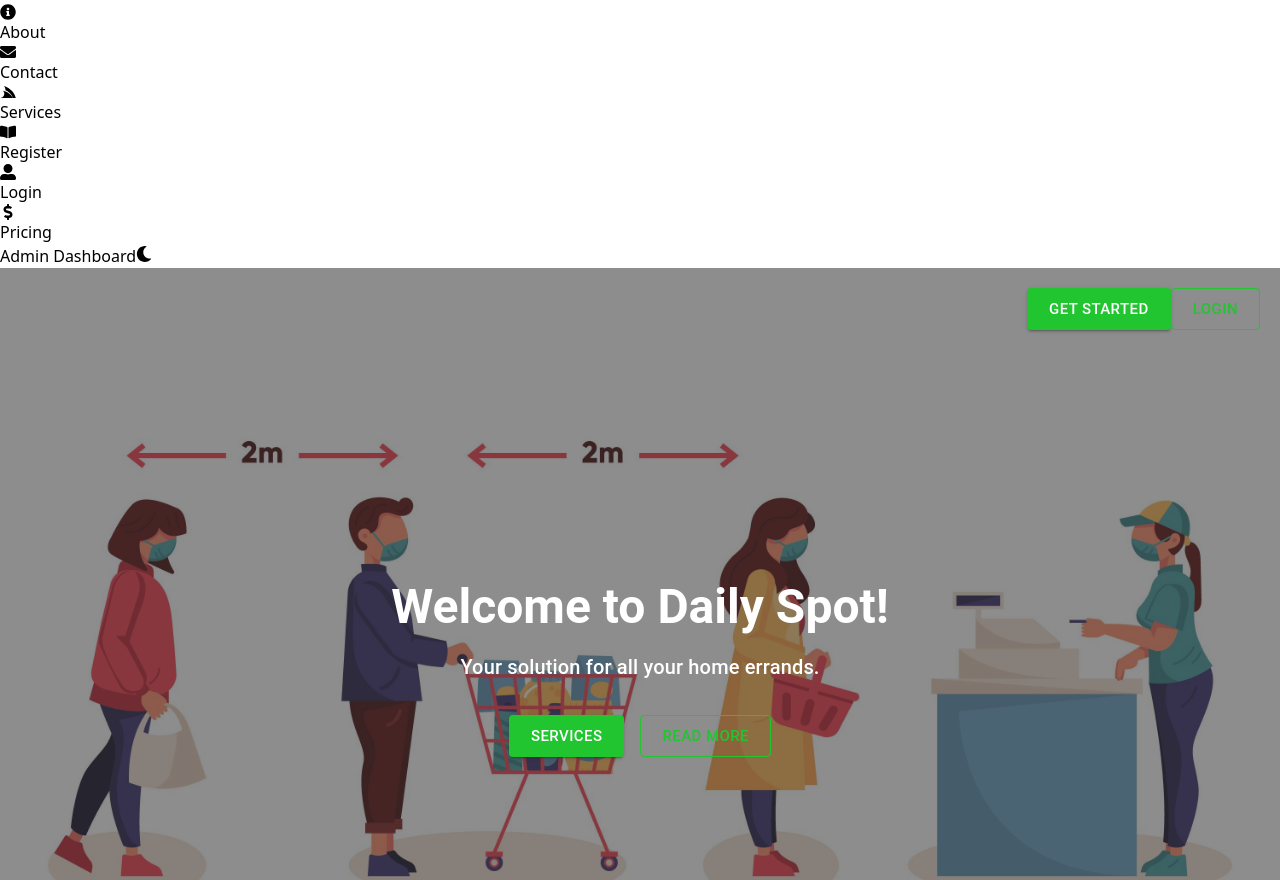
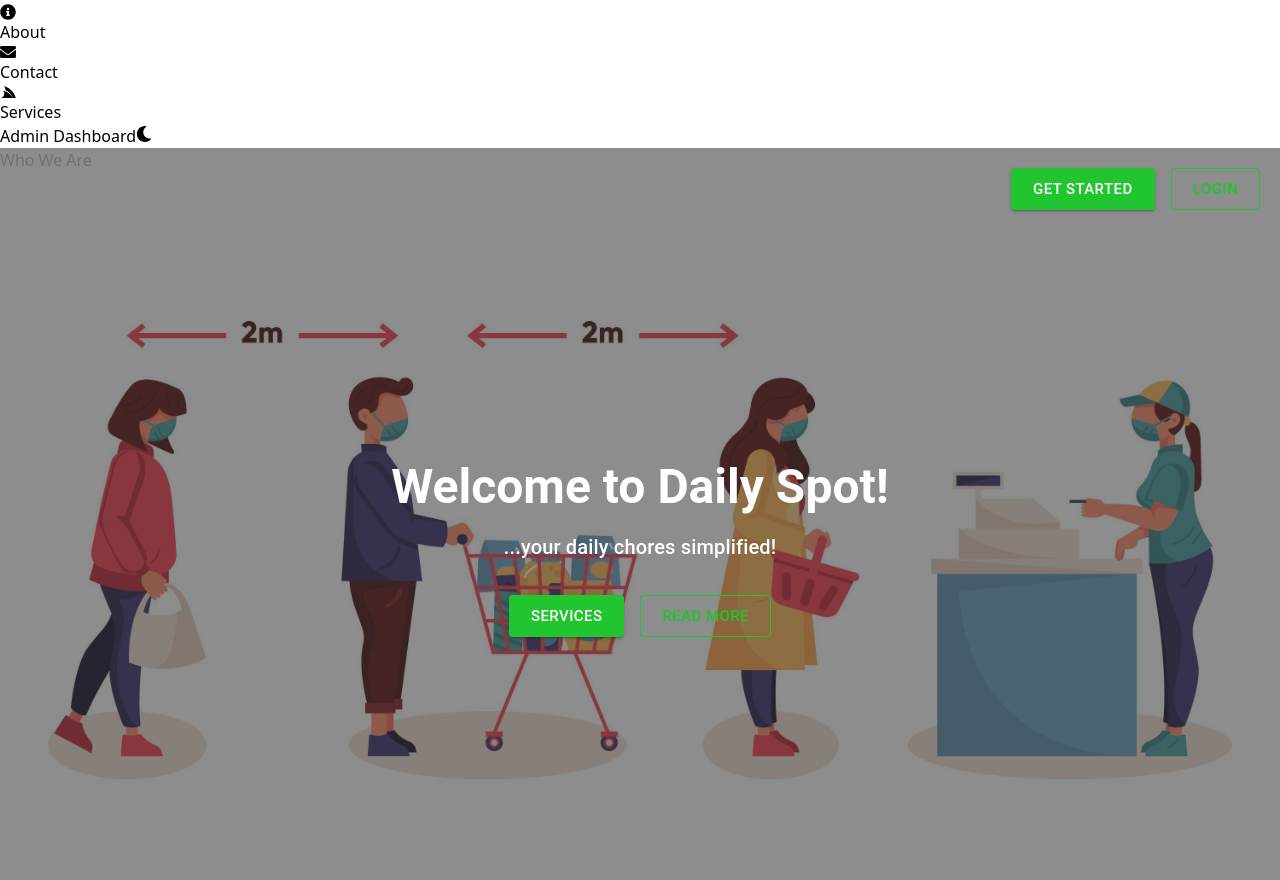
Before and after one commit to Cyber-Home/frontend, a React (Vite) app: page / in a window 1280 px wide. Shown: the part 545-1425 px from the top of the page. Built offline with nearby package versions, Linux system fonts and the light colour scheme.

Commit message:
edited button

```diff
--- a/src/components/Navbar.jsx
+++ b/src/components/Navbar.jsx
@@ -21,9 +21,9 @@
           <NavItem to="/about" icon={<FaInfoCircle />} label="About" isCollapsed={isCollapsed} />
           <NavItem to="/contact" icon={<FaEnvelope />} label="Contact" isCollapsed={isCollapsed} />
           <NavItem to="/services" icon={<FaServicestack />} label="Services" isCollapsed={isCollapsed} />
-          <NavItem to="/signup" icon={<FaBookOpen />} label="Register" isCollapsed={isCollapsed} />
+          {/* <NavItem to="/signup" icon={<FaBookOpen />} label="Register" isCollapsed={isCollapsed} />
           <NavItem to="/login" icon={<FaUserAlt />} label="Login" isCollapsed={isCollapsed} />
-          <NavItem to="/pricing" icon={<FaDollarSign />} label="Pricing" isCollapsed={isCollapsed} />
+          <NavItem to="/pricing" icon={<FaDollarSign />} label="Pricing" isCollapsed={isCollapsed} /> */}
         </nav>
 
         {/* Back Arrow Button */}
--- a/src/pages/HomePage.jsx
+++ b/src/pages/HomePage.jsx
@@ -65,7 +65,7 @@
               Welcome to Daily Spot!
             </Typography>
             <Typography variant="h6" sx={{ mb: 4 }}>
-              Your solution for all your home errands.
+              ...your daily chores simplified!
             </Typography>
 
             {/* Center Buttons: Services and Read More */}
@@ -97,7 +97,7 @@
               variant="contained"
               color="primary"
               size="large"
-              sx={{ backgroundColor: '#04BE16', '&:hover': { backgroundColor: '#02A715' } }}
+              sx={{ backgroundColor: '#04BE16', mr:2, '&:hover': { backgroundColor: '#02A715' } }}
               onClick={() => setIsSignUpOpen(true)} // Open signup modal
             >
               Get Started
@@ -106,7 +106,7 @@
               variant="outlined"
               color="primary"
               size="large"
-              sx={{ borderColor: '#04BE16', color: '#04BE16', '&:hover': { borderColor: '#02A715', color: '#02A715' } }}
+              sx={{ borderColor: '#04BE16', color: '#04BE16', '&:hover': { borderColor: '#02A715',  color: '#FFFFFF', backgroundColor: '#F9DF00' } }}
               onClick={() => setIsLoginOpen(true)} // Open login modal
             >
               Login
@@ -120,6 +120,13 @@
 
       {/* Signup Modal */}
       <SignUp isOpen={isSignUpOpen} onClose={() => setIsSignUpOpen(false)} />
+
+        <section>
+          <div className='flex'>
+
+         <h2>Who We Are</h2>
+          </div>
+        </section>
     </div>
   );
 };
```
